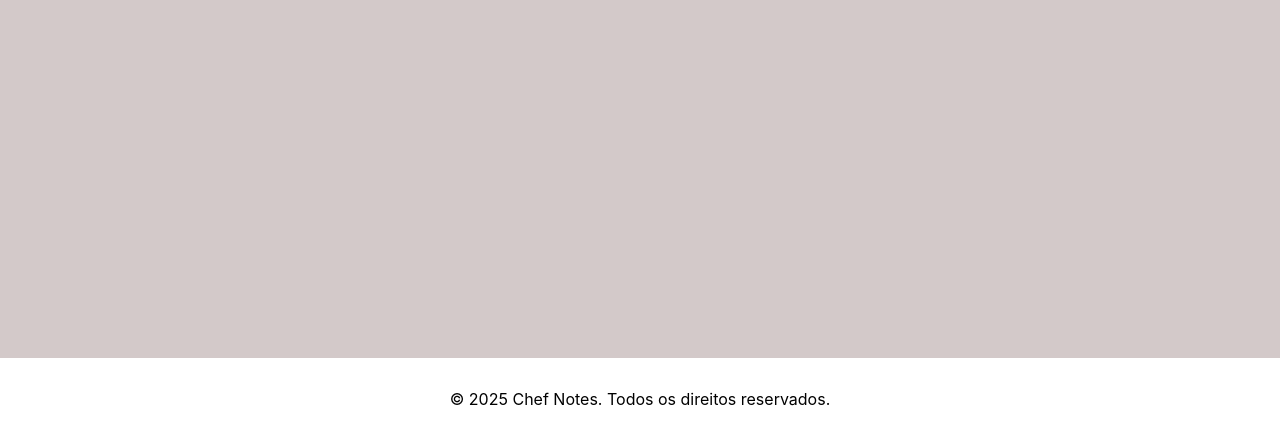
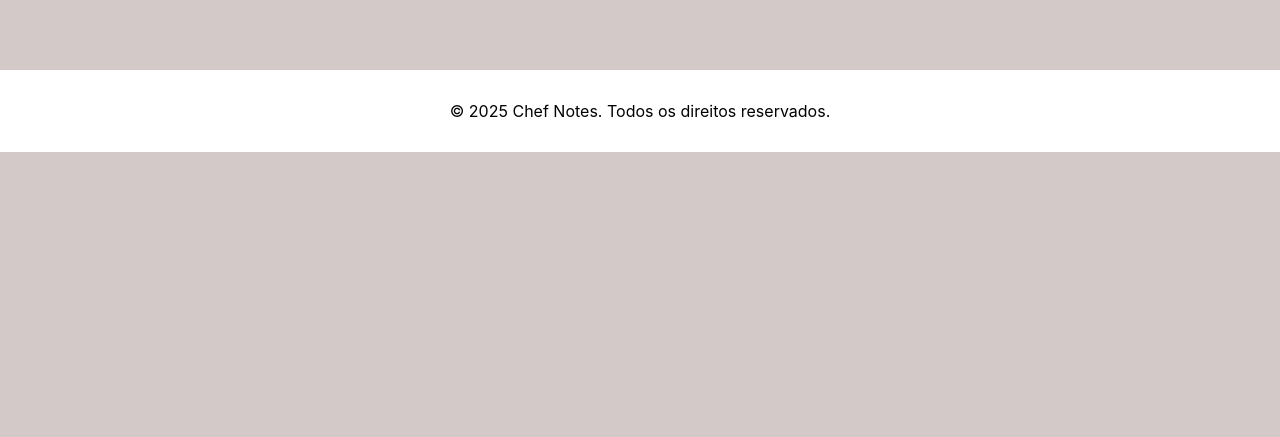
Before and after one commit to Vinicius2543/Projeto-PI, a React (Create React App) app in the folder frontend/: page / in a window 1280 px wide. Shown: the part 360-797 px from the top of the page. Built offline with nearby package versions, Linux system fonts and the light colour scheme; no server answers.

Commit message:
Update footer.module.css revert

```diff
--- a/frontend/src/styles/footer.module.css
+++ b/frontend/src/styles/footer.module.css
@@ -1,5 +1,4 @@
 .footer {
-  position: fixed;
   bottom: 0;
   left: 0;
   width: 100%;
@@ -7,7 +6,6 @@
   color: black;
   text-align: center;
   padding: 15px 0;
-  z-index: 10;
   transition: background-color 0.3s ease, color 0.3s ease;
 }
 
```
